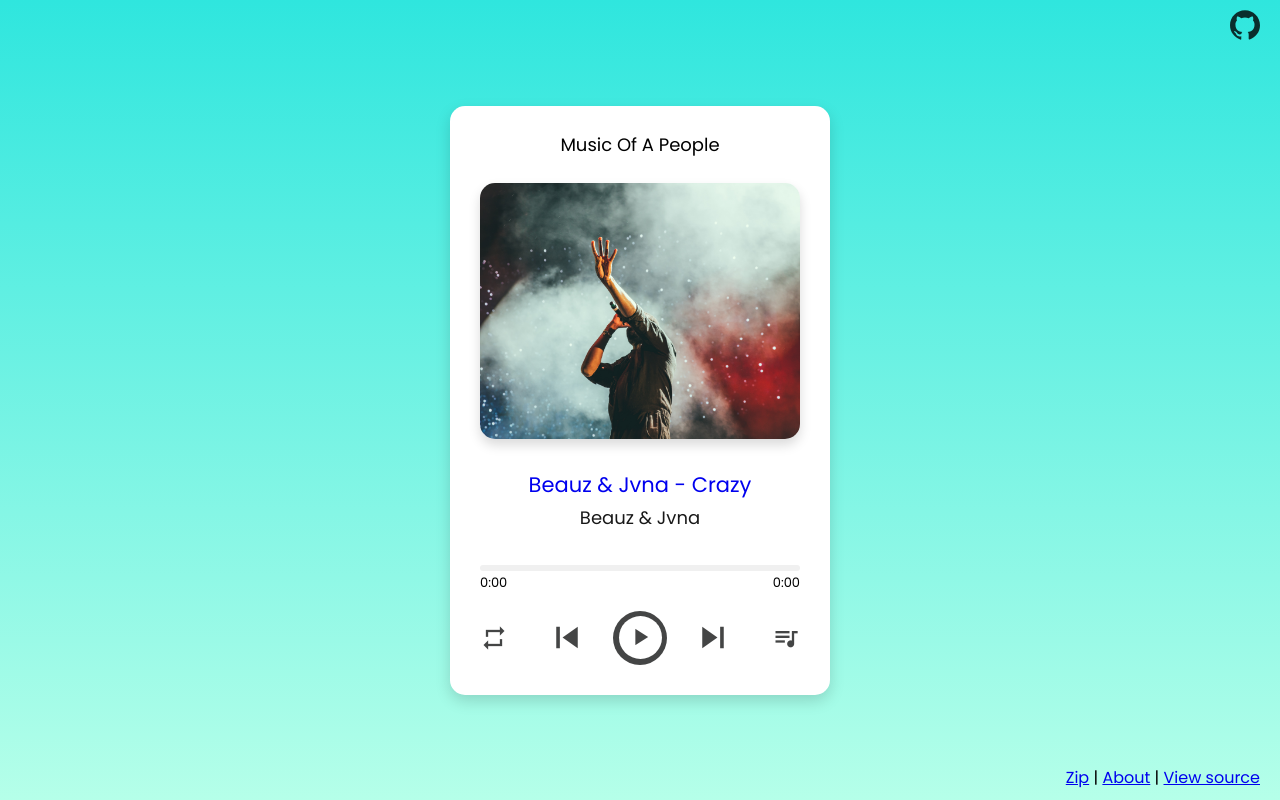
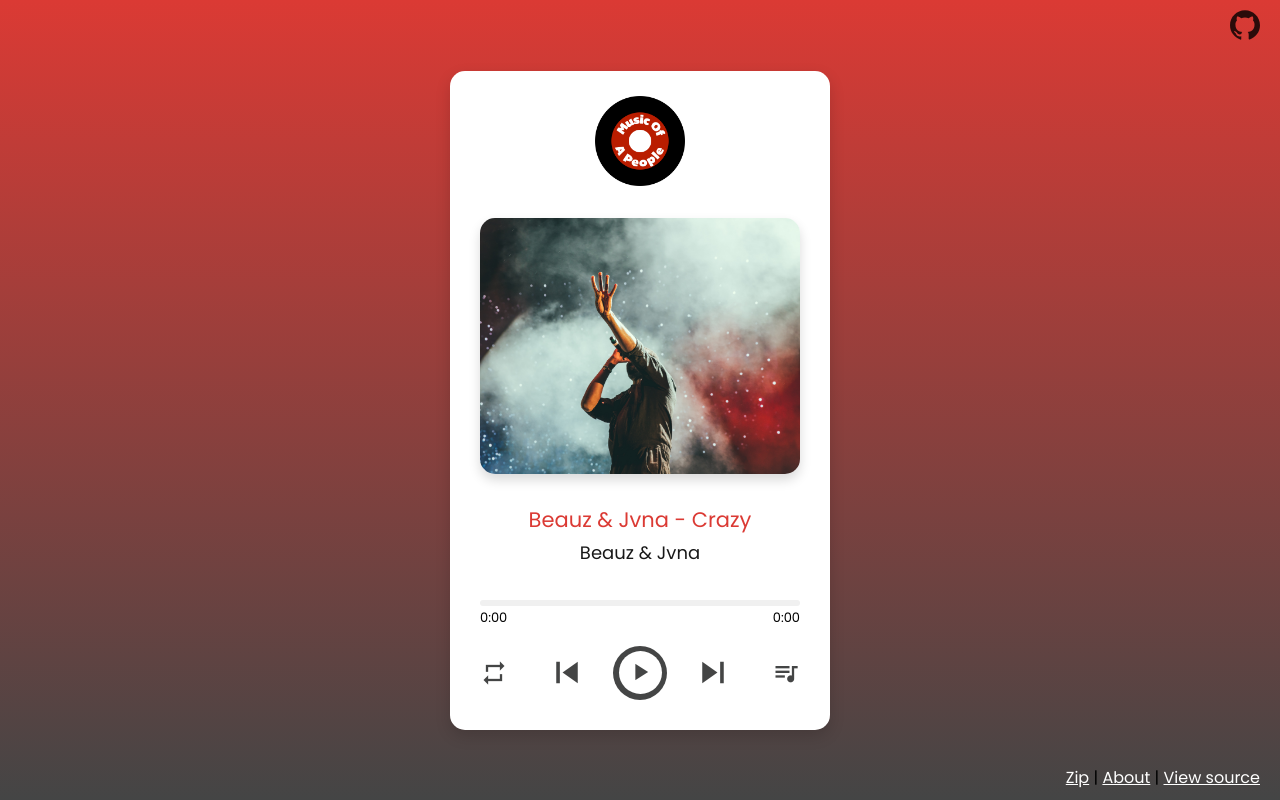
Before and after one commit to breck7/music, a plain HTML site: page index.html in a window 1280 px wide. Drawn offline with Linux system fonts and the light colour scheme.

Commit message:
Added Logo and changed branding and colors
Added new logo file, SVG not supported well on new version of safari. using png for the same.

```diff
--- a/index.html
+++ b/index.html
@@ -11,6 +11,7 @@
       href="https://fonts.googleapis.com/icon?family=Material+Icons"
     />
   </head>
+
   <body>
     <a
       style="display: block; position: absolute; right: 20px; top: 10px"
@@ -29,7 +30,7 @@
     <div class="wrapper">
       <div class="top-bar">
         <!-- <i class="material-icons">expand_more</i> -->
-        <span>Music Of A People</span>
+        <span><img src="images/Music-Of-A-People.png" alt="MusicOfAPeopleLogo" class='logo'></span>
         <!-- <i class="material-icons">more_horiz</i> -->
       </div>
       <div class="img-area">
@@ -73,6 +74,7 @@
       </div>
     </div>
 
+    <footer>
       <div
         style="
           display: block;
@@ -82,16 +84,11 @@
           right: 20px;
         "
       >
-      <a
-        href="https://github.com/breck7/MusicOfAPeople.com/archive/refs/heads/main.zip"
-        >Zip</a
-      >
-      | <a href="about.html">About</a> |
-      <a
-        href="https://github.com/breck7/MusicOfAPeople.com/blob/main/index.html"
-        >View source</a
-      >
+        <a href="https://github.com/breck7/MusicOfAPeople.com/archive/refs/heads/main.zip" class="link">Zip</a>
+        | <a href="about.html" class="link">About</a> |
+        <a href="https://github.com/breck7/MusicOfAPeople.com/blob/main/index.html" class="link">View source</a>
       </div>
+    </footer>
 
     <script src="js/music-list.js"></script>
     <script src="js/script.js"></script>
--- a/style.css
+++ b/style.css
@@ -106,7 +106,7 @@ body {
   align-items: center;
   justify-content: center;
   min-height: 100vh;
-  background: linear-gradient(var(--turk) 0%, var(--aeroblue) 100%);
+  background: linear-gradient(var(--red) 0%, var(--onyx) 100%);
 }
 .wrapper {
   width: 380px;
@@ -182,7 +182,7 @@ body {
   width: 0%;
   position: relative;
   border-radius: inherit;
-  background: linear-gradient(90deg, var(--onyx) 0%, var(--turk) 100%);
+  background: linear-gradient(90deg, var(--onyx) 0%, var(--red) 100%);
 }
 .progress-bar::before {
   content: "";
@@ -330,3 +330,19 @@ ul li.playing {
   pointer-events: none;
   color: var(--yellow);
 }
+
+.logo {
+  max-width: 5em;
+}
+
+.link {
+  color: white;
+}
+
+a {
+  color: var(--red);
+}
+
+a:visited {
+  color: var(--red);
+}
```
Also changed, not shown: images/Music-Of-A-People.png (added), images/Music-Of-A-People.svg (added). Lines whose indentation alone changed are shown as unchanged.
